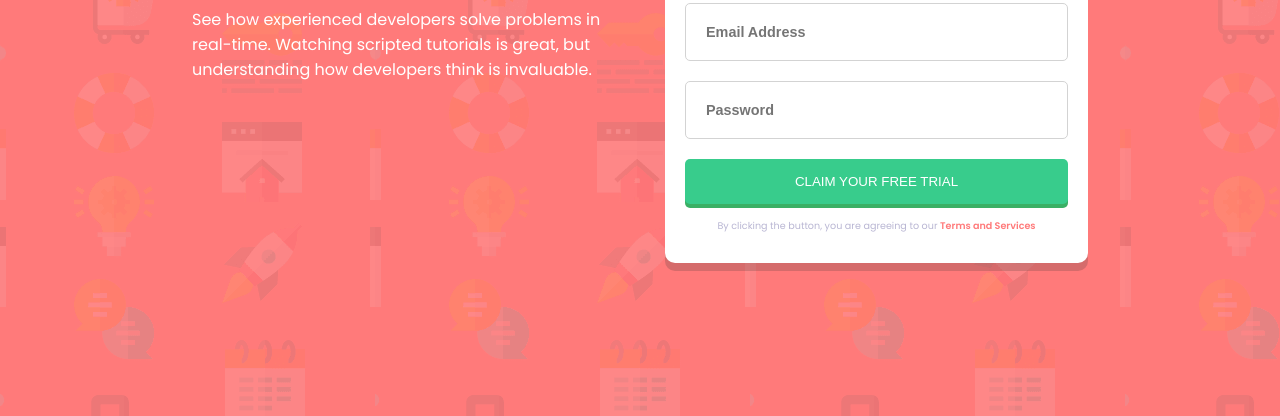
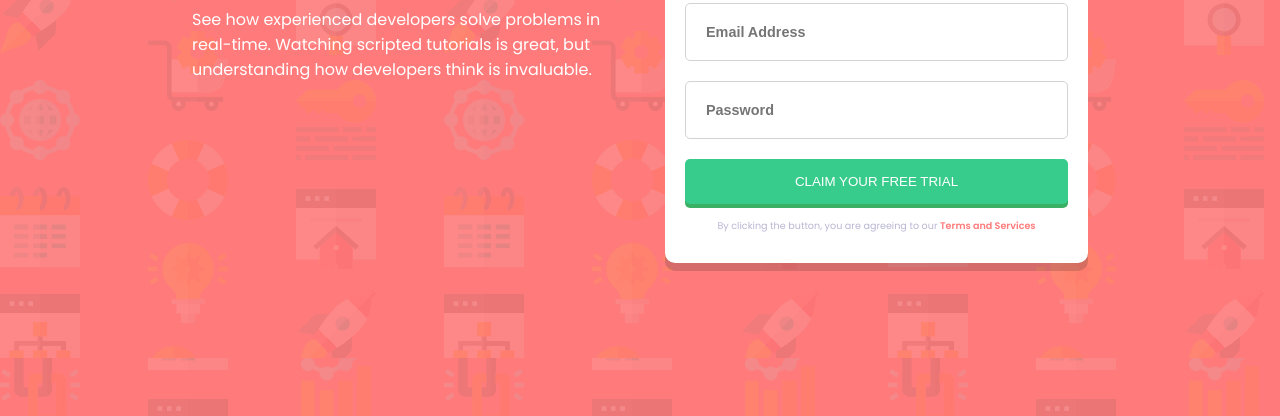
Before and after one commit to Trumanchho/intro-component-form-challenge, a plain HTML site: page index.html in a window 1280 px wide. Shown: the part 442-858 px from the top of the page. Drawn offline with Linux system fonts and the light colour scheme.

Commit message:
Update style.css

```diff
--- a/style.css
+++ b/style.css
@@ -128,6 +128,10 @@ a:hover {
 }
 
 @media (min-width: 768px) {
+    body {
+        background-image: url(./images/bg-intro-desktop.png);
+    }
+
     main {
         display: flex;
         margin: 12% 15% 12% 15%;
```
